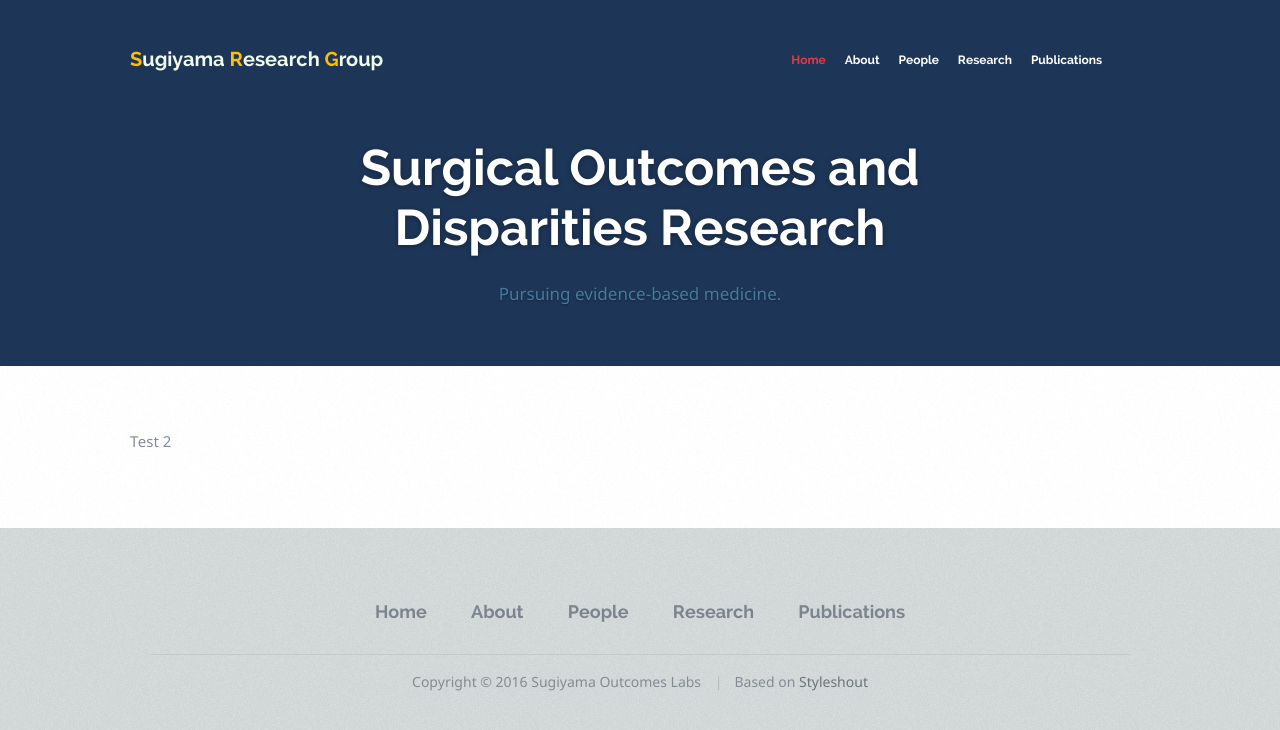
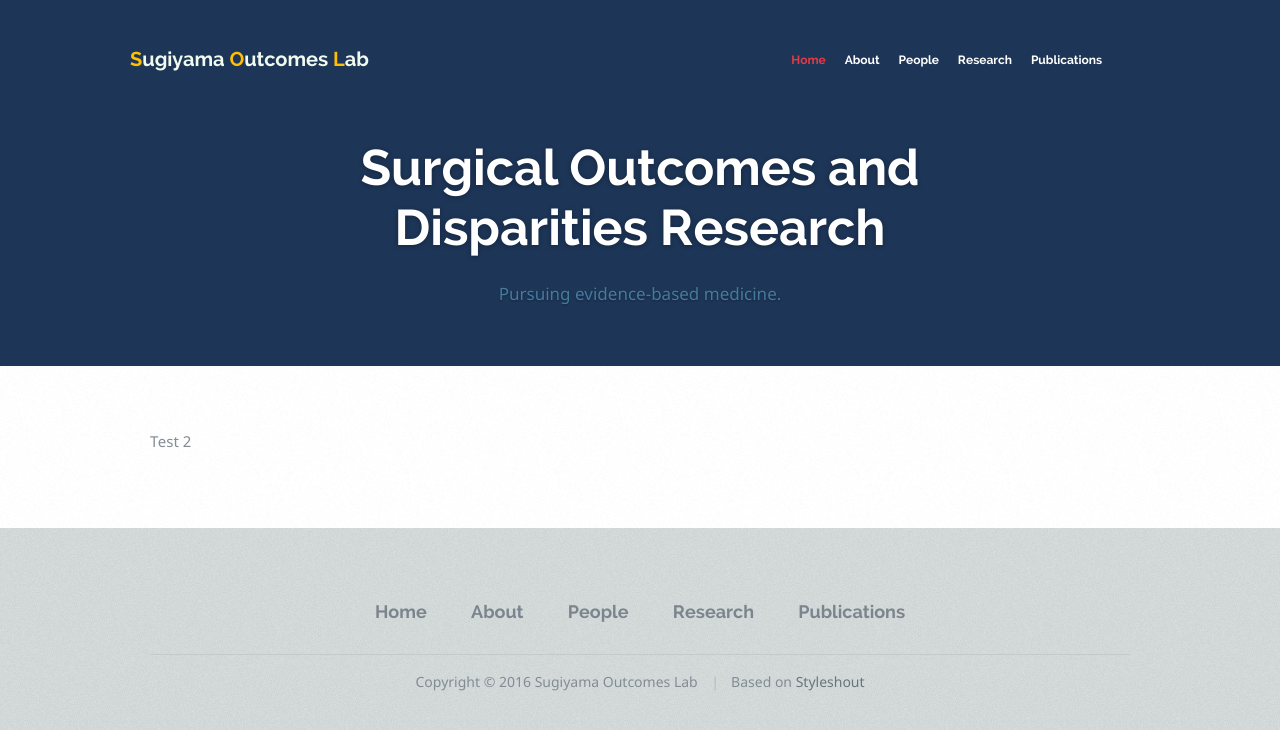
Before and after one commit to sugiyamaoutcomeslab/sugiyamaoutcomeslab.github.io, a Jekyll site: the page built from index.html, in a window 1280 px wide. Shown: the top 730 px of the page. Built offline with Jekyll 4.4.1, drawn with Linux system fonts in a browser that asks for light colours; nearby versions of some CDN libraries.

Commit message:
Back to SOL

```diff
--- a/_includes/footer.html
+++ b/_includes/footer.html
@@ -15,7 +15,7 @@
             </ul>
 
             <ul class="copyright">
-                <li>Copyright &copy; 2016 Sugiyama Outcomes Labs</li>
+                <li>Copyright &copy; 2016 Sugiyama Outcomes Lab</li>
                 <li>Based on <a href="http://www.styleshout.com/">Styleshout</a></li>
             </ul>
 
--- a/_includes/header.html
+++ b/_includes/header.html
@@ -12,8 +12,8 @@
                     <!--    Department of Surgery -->
                     <!-- </span></br> -->
                     S<span style="color: #F1FAEE;">ugiyama </span>
-                    R<span style="color: #F1FAEE;">esearch </span>
-                    G<span style="color: #F1FAEE;">roup</span>
+                    O<span style="color: #F1FAEE;">utcomes </span>
+                    L<span style="color: #F1FAEE;">ab</span>
                 </a>
             </div>
 
@@ -23,7 +23,7 @@
                 <a class="mobile-btn" href="#" title="Hide navigation">Hide navigation</a>
 
                 <ul id="nav" class="nav">
-                    {% if page.title == "SRG" %}
+                    {% if page.title == "SOL" %}
                     <li class="current">
                     {% else %}
                     <li>
--- a/index.html
+++ b/index.html
@@ -25,7 +25,9 @@
 
     <div class="row">
 
-        <p>Test 2</p>
+        <div class="twelve columns">
+            <p>Test 2</p>
+        </div>
 
     </div>
 
```
Also changed, not shown: other parts of index.html (+1 -1 lines), _layouts/post.html (added, +18 -0 lines), js/init.js (+5 -4 lines).
